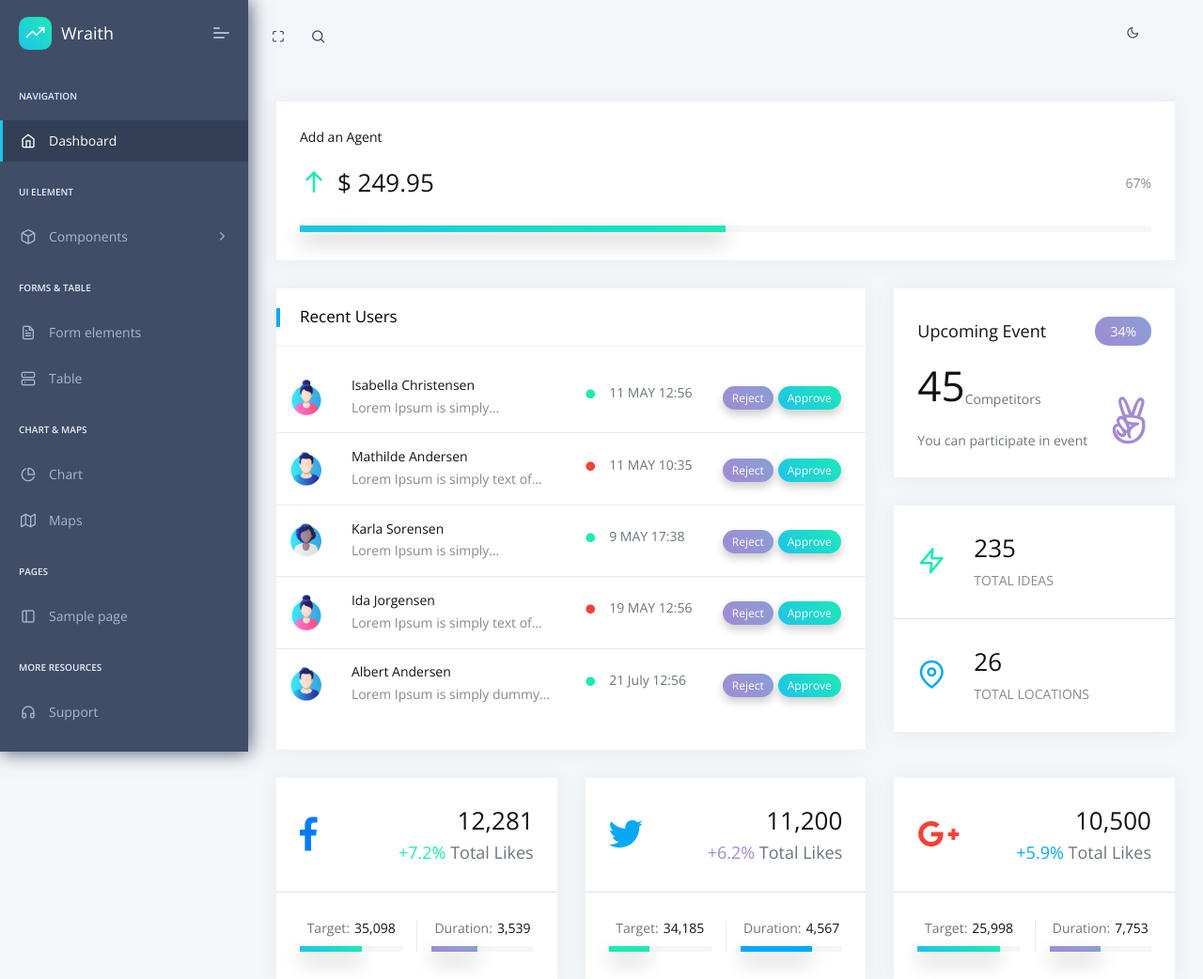
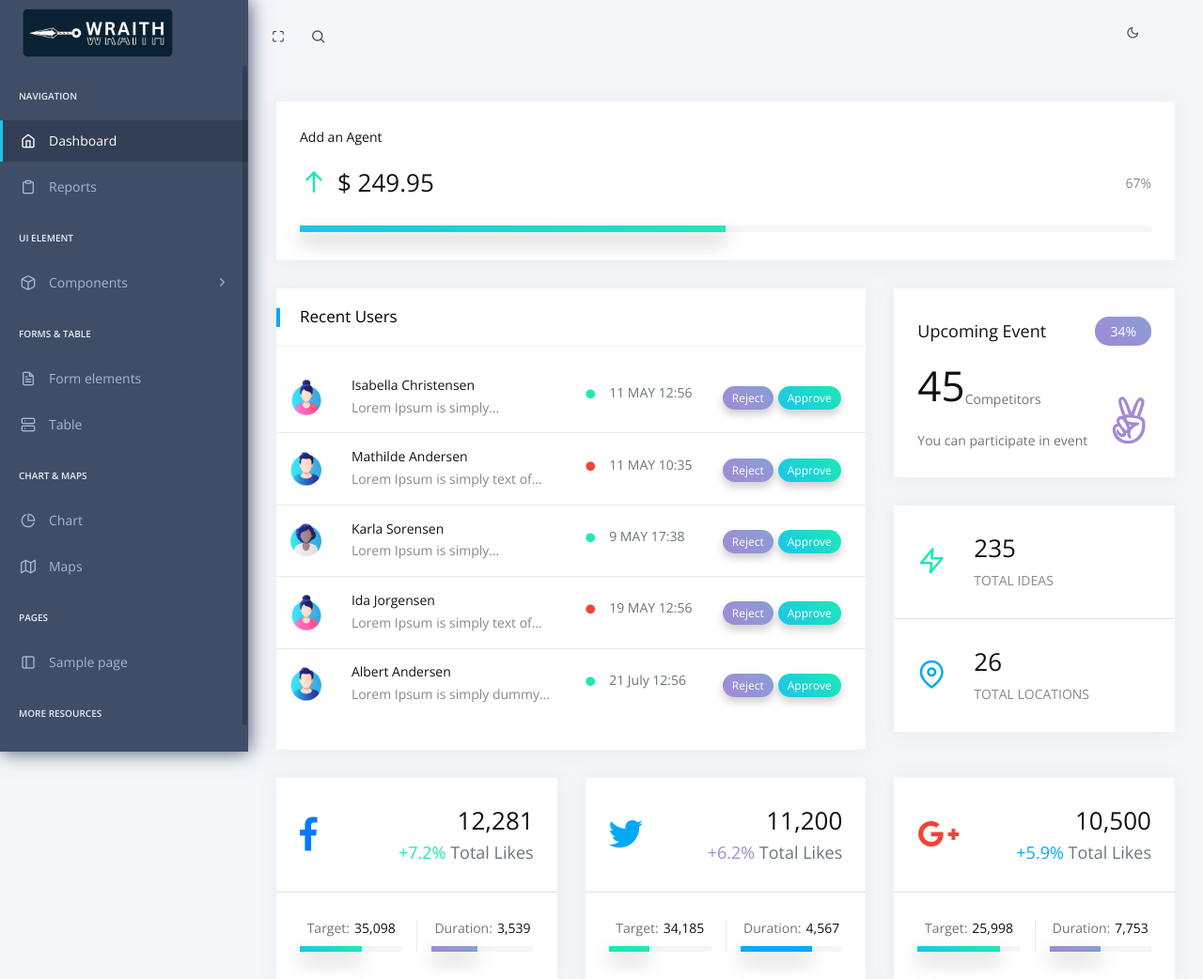
Before and after one commit to THELTG/Project-Wraith, a Flask app: page / in a window 1280 px wide. Shown: the top 1042 px of the page at 94% size. Run offline with Flask 3, Linux system fonts and the light colour scheme; some libraries are stand-ins or nearby versions.

Commit message:
skeleton of wraith web page

```diff
--- a/WebServer/apps/templates/includes/navigation.html
+++ b/WebServer/apps/templates/includes/navigation.html
@@ -2,16 +2,12 @@
 <header class="navbar pcoded-header navbar-expand-lg navbar-light">
     <div class="m-header">
         <a class="mobile-menu" id="mobile-collapse1" href="javascript:"><span></span></a>
-        <a href="/" class="b-brand">
-            <div class="b-bg">
-                <i class="feather icon-trending-up"></i>
-            </div>
-            <span class="b-title">Wraith</span>
-        </a>
+        <div class="bg">
+            <img
+            src="{{ config.ASSETS_ROOT }}/images/wraith3.png" alt="wraith" class="mx-auto">
+        </div>
     </div>
-    <a class="mobile-menu" id="mobile-header" href="javascript:">
-        <i class="feather icon-more-horizontal"></i>
-    </a>
+
     <div class="collapse navbar-collapse">
         <ul class="navbar-nav mr-auto">
             <li><a href="javascript:" class="full-screen" onclick="javascript:toggleFullScreen()"><i
--- a/WebServer/apps/templates/includes/sidebar.html
+++ b/WebServer/apps/templates/includes/sidebar.html
@@ -3,23 +3,28 @@
     <div class="navbar-wrapper">
         <div class="navbar-brand header-logo">
             <a href="/" class="b-brand">
-                <div class="b-bg">
-                    <i class="feather icon-trending-up"></i>
+                <div class="bg">
+                    <img style="width: 170px;"
+                    src="{{ config.ASSETS_ROOT }}/images/wraith3.png" alt="wraith">
                 </div>
-                <span class="b-title">Wraith</span>
             </a>
-            <a class="mobile-menu" id="mobile-collapse" href="javascript:"><span></span></a>
         </div>
         <div class="navbar-content scroll-div">
             <ul class="nav pcoded-inner-navbar">
                 <li class="nav-item pcoded-menu-caption">
                     <label>Navigation</label>
                 </li>
-                <li data-username="dashboard Default Ecommerce CRM Analytics Crypto Project"
+                <li data-username="dashboard"
                     class="nav-item {% if 'index' in segment %} active {% endif %}">
                     <a href="/" class="nav-link "><span class="pcoded-micon"><i class="feather icon-home"></i></span><span
                             class="pcoded-mtext">Dashboard</span></a>
                 </li>
+                <li data-username="reports"
+                    class="nav-item {% if 'reports' in segment %} active {% endif %}"> <!--add a reports.html later-->
+                    <a href="/" class="nav-link "><span class="pcoded-micon"><i class="feather icon-clipboard"></i></span><span
+                            class="pcoded-mtext">Reports</span></a>
+                </li>
+
 
                 <li class="nav-item pcoded-menu-caption">
                     <label>UI Element</label>
--- a/WebServer/apps/templates/layouts/base.html
+++ b/WebServer/apps/templates/layouts/base.html
@@ -11,7 +11,7 @@
     <meta http-equiv="X-UA-Compatible" content="IE=edge"/>
 
     <!-- Favicon icon -->
-    <link rel="icon" href="{{ config.ASSETS_ROOT }}/images/favicon.ico" type="image/x-icon">
+    <link rel="icon" href="{{ config.ASSETS_ROOT }}/images/wraith.png" type="image/x-icon">
     <!-- fontawesome icon -->
     <link rel="stylesheet" href="{{ config.ASSETS_ROOT }}/fonts/fontawesome/css/fontawesome-all.min.css">
     <!-- animation css -->
```
Also changed, not shown: WebServer/apps/static/assets/images/wraith.png (added), WebServer/apps/static/assets/images/wraith2.png (added), WebServer/apps/static/assets/images/wraith3.png (added).
